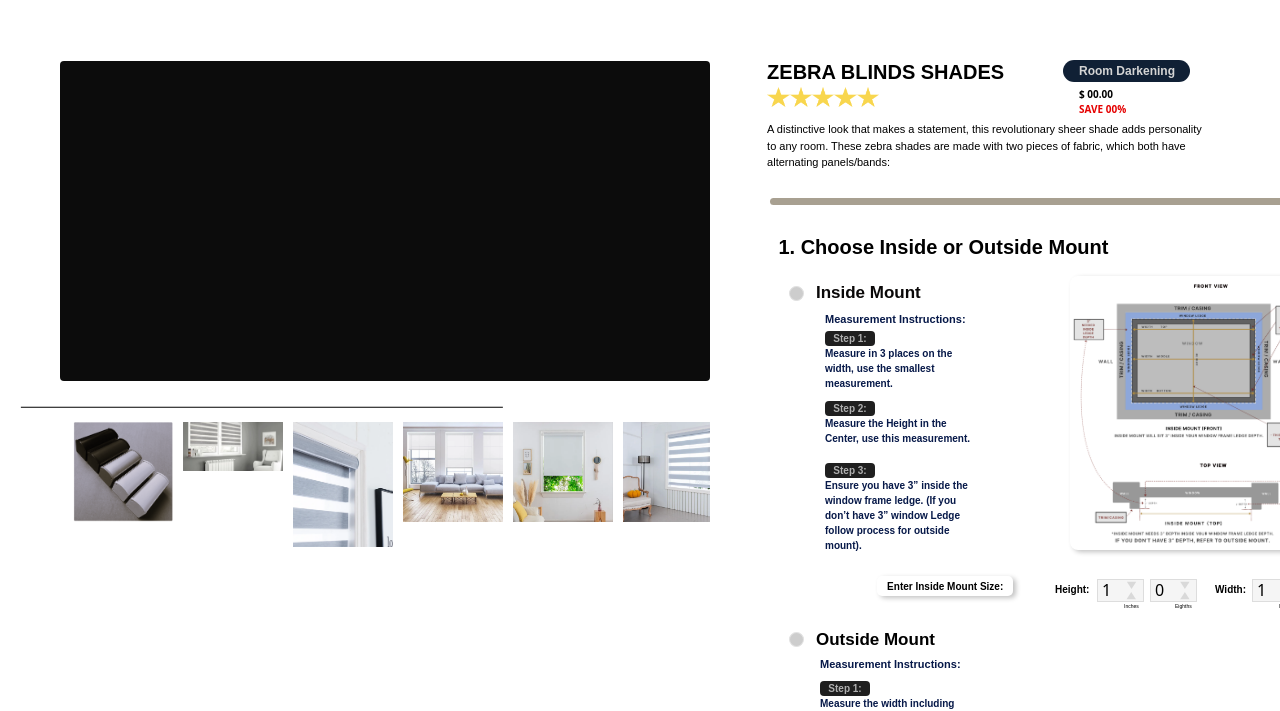
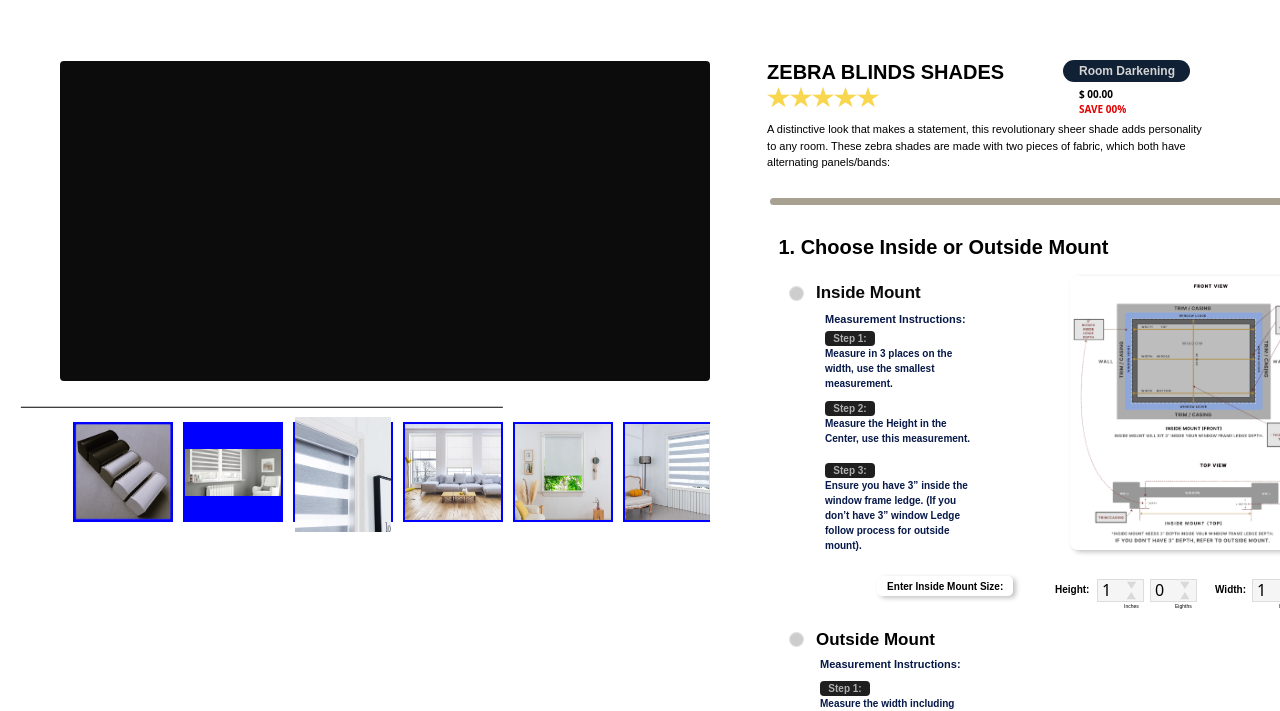
Before and after one commit to deodagee/economyblindsandshades, a Next.js app: page /components/pages/zebrablinds in a window 1280 px wide. Shown: the part 104-815 px from the top of the page. Built offline with nearby package versions, Linux system fonts and the light colour scheme; grey boxes are pictures that could not be loaded.

Commit message:
Add files via upload

```diff
--- a/styles/components/pages/zebrablinds.module.css
+++ b/styles/components/pages/zebrablinds.module.css
@@ -739,6 +739,42 @@ margin-top: 50px;
   top: 765px;
   width: 331.43px;
   height: 14.97px;
+}
+
+
+.showBeigeImages_wrapper {
+  display: grid;
+  align-items: center;
+  justify-content: center;
+  position: absolute;
+  width: max-content;
+  row-gap:20px;
+  column-gap: 0;
+  grid-auto-flow: dense;
+  grid-template-columns: repeat(4, 1fr);
+  grid-template-rows: repeat(10, 1fr);
+  left: 758.43px;
+  top: 915px;
+  height: 200px;
+}
+
+
+.selectedImageClass {
+  display: flex;
+  flex-direction: column;
+  position: absolute;
+  width: 50px;
+
+}
+
+.imageContainer {
+  display: flex;
+  flex-direction: column;
+  justify-content: center;
+  width: 100px;
+  height: 100px;
+  background-color: blue;
+  padding: 2px;
 }
 
 
```
